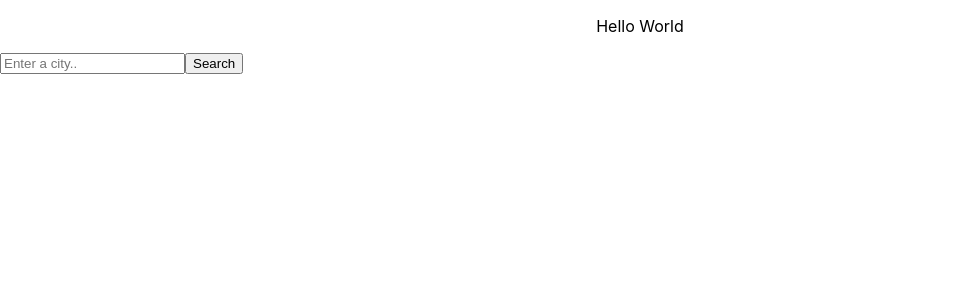
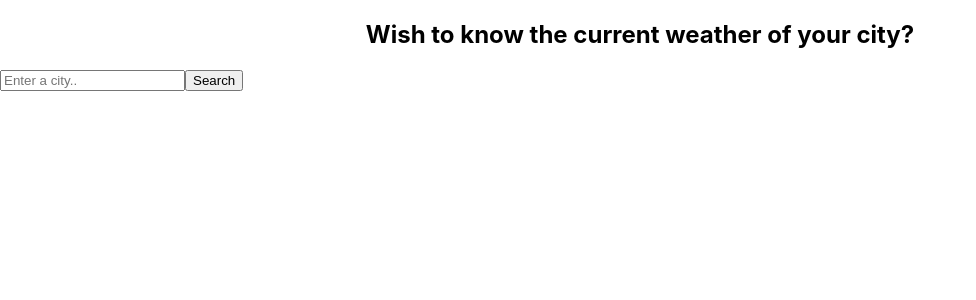
Before and after one commit to omolola-A/weather-react, a React (Create React App) app: page / in a window 1280 px wide. Shown: the top 300 px of the page, without its empty margins (0-976 px from the left). Built offline with nearby package versions, Linux system fonts and the light colour scheme.

Commit message:
Update App.js
Changed the content of App.js

```diff
--- a/src/App.js
+++ b/src/App.js
@@ -6,9 +6,9 @@ function App() {
     <div className="App">
 
 
-        <p>
-          Hello World
-        </p>
+        <h2>
+          Wish to know the current weather of your city?
+        </h2>
 
 
     </div>
```
